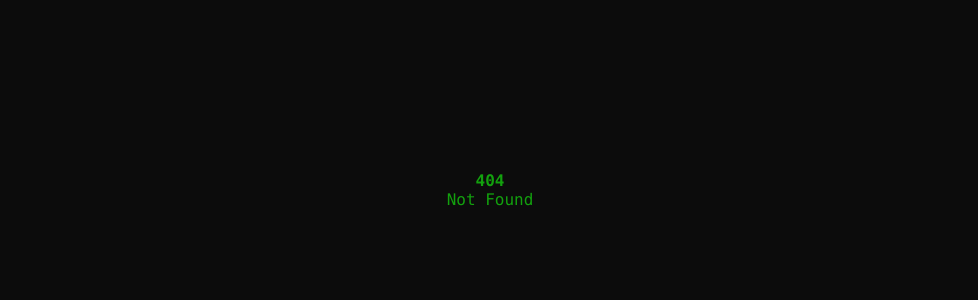
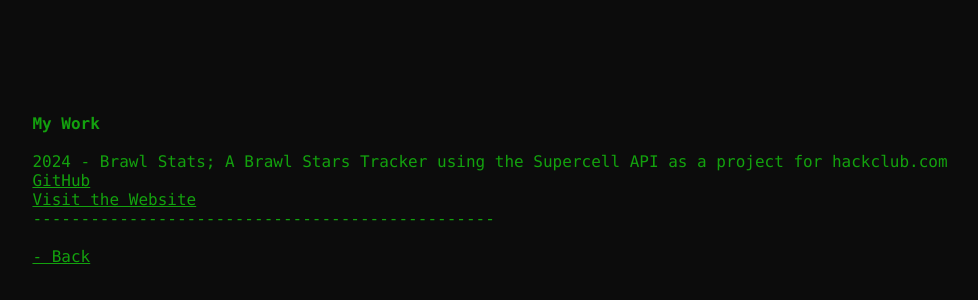
Before and after one commit to liandeguo/portfolio, a SvelteKit app: page /personalprojects in a window 1280 px wide. Before the commit this address had no page. Shown: the part 248-548 px from the top of the page, without its empty margins (150-1128 px from the left). Built offline with nearby package versions, Linux system fonts and the light colour scheme.

Commit message:
added personal projects

```diff
--- /dev/null
+++ b/src/routes/personalprojects/+page.svelte
@@ -0,0 +1,13 @@
+<div>
+    <p style="font-weight: bold;">My Work</p>
+
+    <pre>
+
+        2024 - Brawl Stats; A Brawl Stars Tracker using the Supercell API as a project for hackclub.com
+                <a href="https://github.com/liandeguo/brawlstats">GitHub</a>
+                <a href="https://brawlstats.vercel.app/">Visit the Website</a>
+        ------------------------------------------------
+
+    </pre>
+    <a href="../">- Back</a>
+</div>
```
Also changed, not shown: src/routes/+page.svelte (+8 -1 lines).
